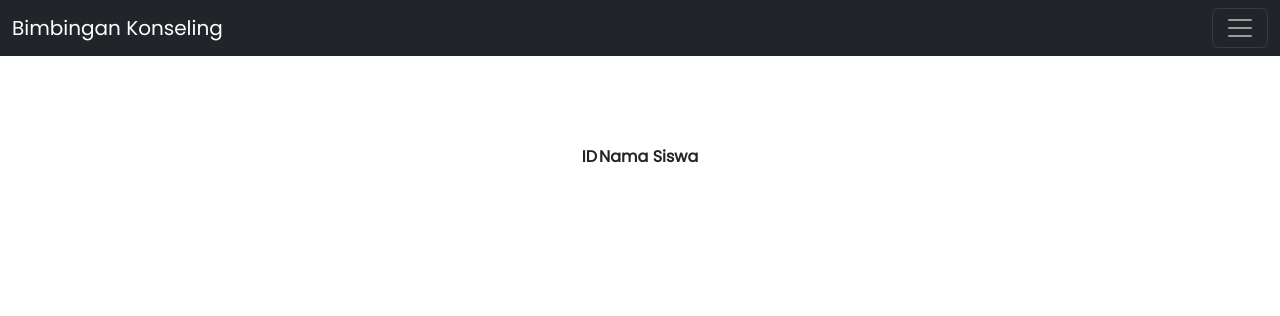
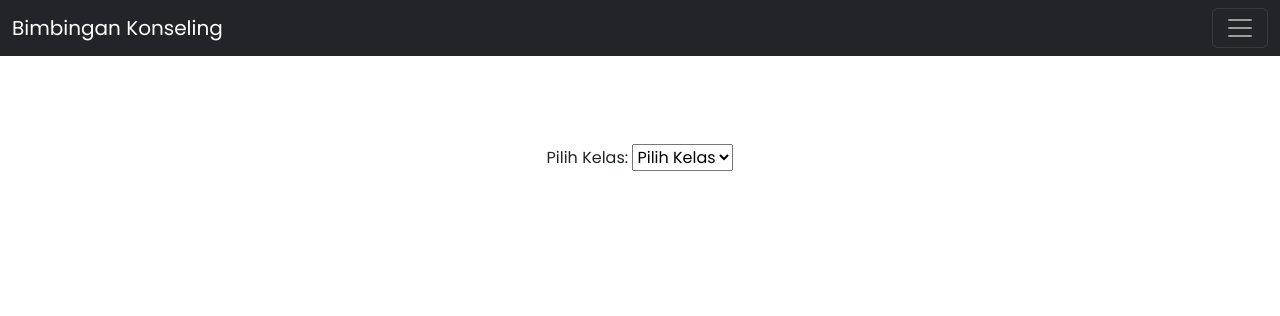
Before and after one commit to naufalrz-qi/absensi-siswa, a Flask app: page /data-siswa in a window 1280 px wide. Shown: the top 316 px of the page. Run offline with Flask 3, Linux system fonts and the light colour scheme; data that the repository does not hold is empty.

Commit message:
berhasil menampilkan data siswa sesuai dengan pilihan kelas yang dipilih

```diff
--- a/app.py
+++ b/app.py
@@ -1,17 +1,8 @@
-from flask import Flask, jsonify, render_template
+from flask import Flask, request, render_template, jsonify
 import pymysql.cursors
 
 app = Flask(__name__)
 
-# membuat koneksi ke database
-conn = pymysql.connect(
-    host='localhost',
-    user='root',
-    password='',
-    db='db_siswa',
-    charset='utf8mb4',
-    cursorclass=pymysql.cursors.DictCursor
-)
 
 @app.route('/')
 def home():
@@ -21,23 +12,14 @@ def home():
 def data_siswa():
     return render_template('dataSiswa.html')
 
-@app.route('/get_siswa')
-def get_siswa():
-    try:
-        with conn.cursor() as cursor:
-            # melakukan query ke database
-            sql = "SELECT * FROM siswa"
-            cursor.execute(sql)
-
-            # mengambil hasil query dan memasukkannya ke dalam list
-            result = cursor.fetchall()
-            data = []
-            for row in result:
-                data.append(row)
-            # mengembalikan data sebagai response JSON
-            return jsonify(data)
-    except:
-        return "Terjadi kesalahan pada server"
+@app.route("/siswa", methods=["POST"])
+def siswa():
+    kelasId = request.form["kelas_id"]
+    conn = pymysql.connect(host="localhost", user="root", password="", database="db_siswa")
+    cur = conn.cursor()
+    cur.execute("SELECT siswa.id, siswa.nama, kelas.nama FROM siswa JOIN kelas ON siswa.kelas_id = kelas.id WHERE kelas_id = %s", kelasId)
+    siswa = cur.fetchall()
+    return render_template("siswa.html", siswa=siswa)
 
 if __name__ == '__main__':
     app.run(debug=True)
--- a/templates/base.html
+++ b/templates/base.html
@@ -17,13 +17,13 @@
   </head>
   <body>
 
-    <nav class="navbar navbar-dark bg-dark fixed-top">
+    <nav class="navbar bg-dark fixed-top">
     <div class="container-fluid">
       <a class="navbar-brand text-white" href="#">Bimbingan Konseling</a>
       <button class="navbar-dark navbar-toggler" type="button" data-bs-toggle="offcanvas" data-bs-target="#offcanvasNavbar" aria-controls="offcanvasNavbar" aria-label="Toggle navigation">
         <span class="navbar-dark navbar-toggler-icon"></span>
       </button>
-      <div class="offcanvas offcanvas-end bg-body-tertiary" tabindex="-1" id="offcanvasNavbar" aria-labelledby="offcanvasNavbarLabel">
+      <div class="offcanvas offcanvas-end bg-body-tertiary text" tabindex="-1" id="offcanvasNavbar" aria-labelledby="offcanvasNavbarLabel">
         <div class="offcanvas-header">
           <h5 class="offcanvas-title" id="offcanvasNavbarLabel">Menu</h5>
           <button type="button" class="btn-close" data-bs-dismiss="offcanvas" aria-label="Close"></button>
--- a/templates/dataSiswa.html
+++ b/templates/dataSiswa.html
@@ -1,34 +1,28 @@
 {% extends 'base.html' %}
 {% block main %}
-<table id="table-siswa">
-    <thead>
-        <tr>
-            <th>ID</th>
-            <th>Nama Siswa</th>
-        </tr>
-    </thead>
-    <tbody id="tbody-siswa">
-    </tbody>
-</table>
+<label>Pilih Kelas:</label>
+<select id="kelas">
+   <option value="">Pilih Kelas</option>
+   <option value="1">Kelas 1</option>
+   <option value="2">Kelas 2</option>
+   <option value="3">Kelas 3</option>
+</select>
+<div id="siswa"></div>
 {% endblock %}
 {% block scriptjs %}
 <script>
-    $(document).ready(function() {
-        $.ajax({
-            url: "/get_siswa",
-            type: "GET",
-            dataType: "json",
-            success: function(data) {
-                for (var i = 0; i < data.length; i++) {
-                    var tr = "<tr>";
-                    tr += "<td>" + data[i].id + "</td>";
-                    tr += "<td>" + data[i].nama + "</td>";
-                    tr += "</tr>";
-                    $("#tbody-siswa").append(tr);
-                }
-            }
+    $(document).ready(function(){
+        $("#kelas").change(function(){
+           var kelasId = $(this).val();
+           $.ajax({
+              type: "POST",
+              url: "/siswa",
+              data: {kelas_id: kelasId},
+              success: function(response){
+                 $("#siswa").html(response);
+              }
+           });
         });
-    });
-
+     });
 </script>
 {% endblock %}
```
Also changed, not shown: templates/siswa.html (added, +18 -0 lines).
